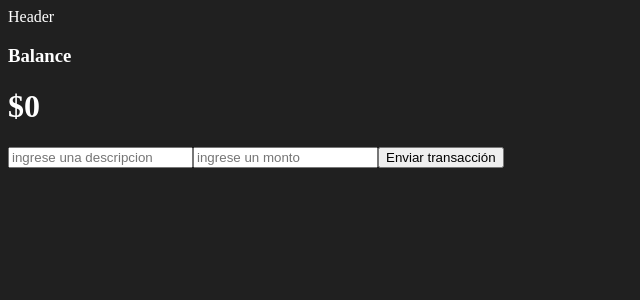
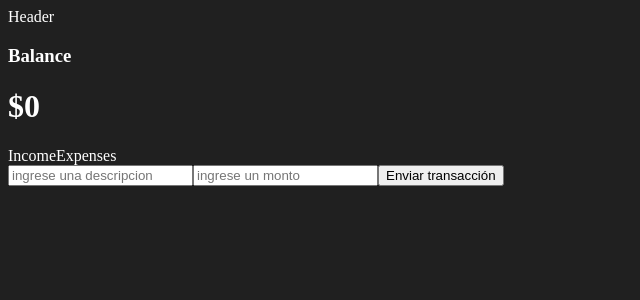
Before and after one commit to joaquinyapura/Control-gastos-react, a React (Vite) app: page / in a window 1280 px wide. Shown: the top 300 px of the page, without its empty margins (0-640 px from the left). Built offline with nearby package versions, Linux system fonts and the light colour scheme.

Commit message:
actualización de modulo Incomes donde ya suma los positivos y negativos.

```diff
--- a/src/App.jsx
+++ b/src/App.jsx
@@ -2,6 +2,7 @@ import { useContext } from "react"
 import { Context } from "./Context/GlobalContext"
 
 import {Balance,Header,TransactionForm, TransactionList} from './Components'
+import { IncomeExpenses } from "./Components/IncomeExpenses"
 
 
 
@@ -14,6 +15,8 @@ function App() {
     <>
     <Header />
     <Balance />
+
+    <IncomeExpenses />
     <TransactionForm />
     <TransactionList />
 
--- a/src/Components/Balance.jsx
+++ b/src/Components/Balance.jsx
@@ -9,7 +9,7 @@ export const Balance = () => {
 
   const montos = transactions.map(transactions => transactions.Importe)
 
- const total = montos.reduce((acc,item) => acc+item,0)
+  const total = montos.reduce((acc,item) => acc+item,0)
 
 
   return (
--- /dev/null
+++ b/src/Components/IncomeExpenses.jsx
@@ -0,0 +1,19 @@
+import { UseGlobalcontext } from "../Context/GlobalContext"
+
+
+
+
+
+export const IncomeExpenses = () => {
+
+    const {transactions} = UseGlobalcontext()
+
+    const montos = transactions.map(transactions => transactions.Importe)
+
+    const positivos = montos.filter(monto=>monto >= 1)
+    const negativos = montos.filter(monto=>monto <= 1)
+
+  return (
+    <div>IncomeExpenses</div>
+  )
+}
```
